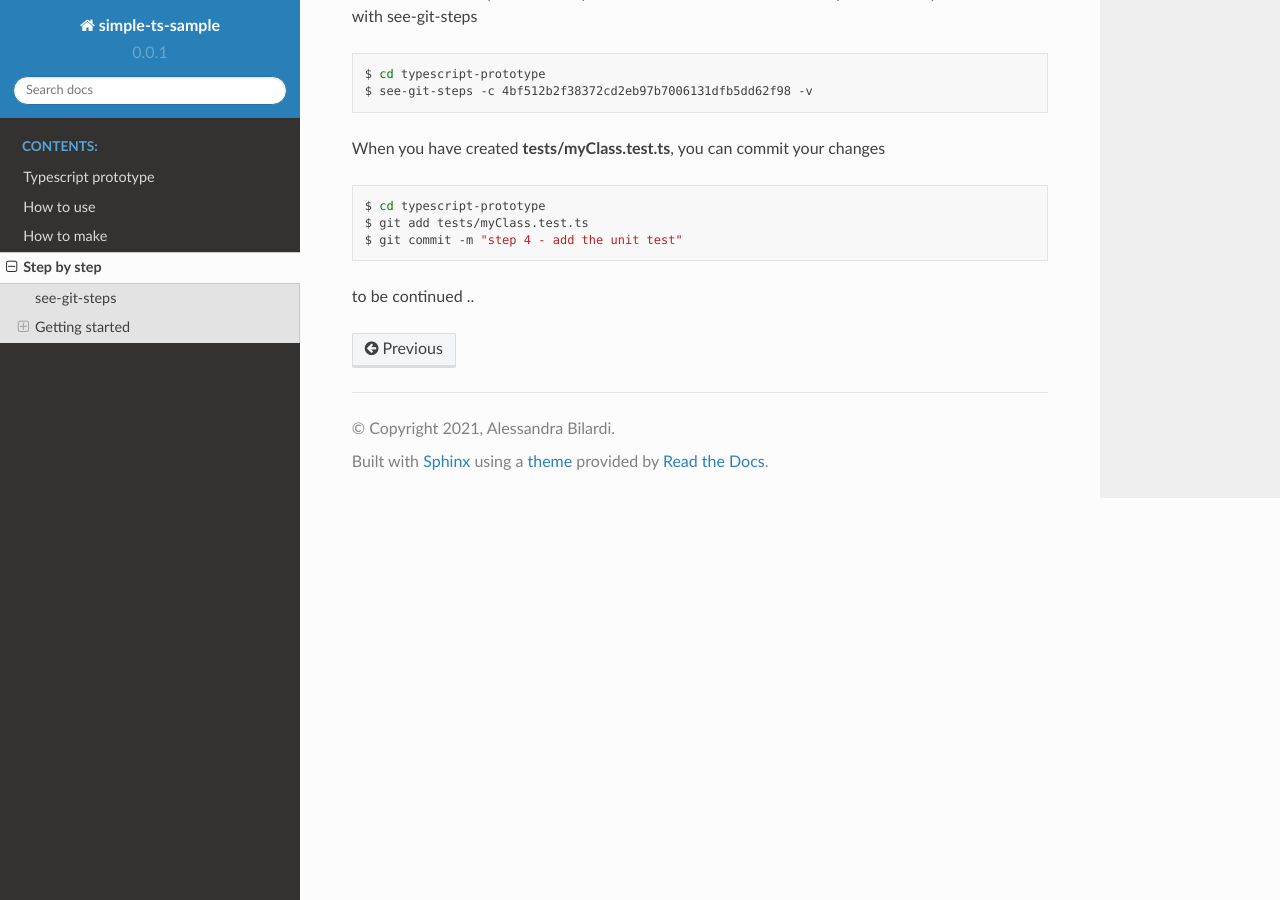
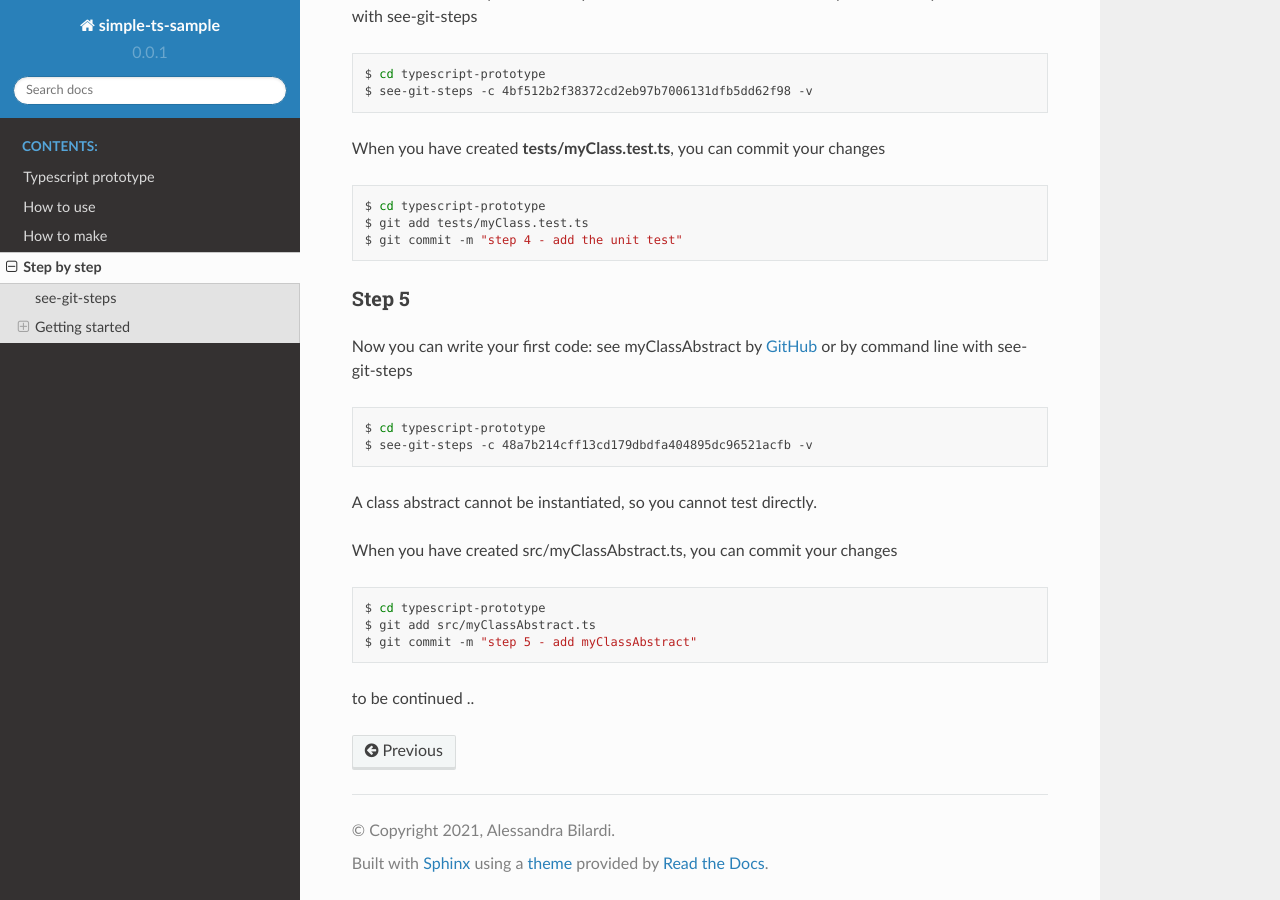
Before and after one commit to bilardi/typescript-prototype, a Sphinx documentation site: the page built from docs/source/stepbystep.rst, in a window 1280 px wide and 900 px high, scrolled down 3724 px. Built offline with Sphinx 7.4.7 and the Read the Docs theme 2.0.0, drawn with Linux system fonts in a browser that asks for light colours.

Commit message:
Update documentation

```diff
--- a/docs/source/stepbystep.rst
+++ b/docs/source/stepbystep.rst
@@ -183,4 +183,24 @@ When you have created **tests/myClass.test.ts**, you can commit your changes
     $ git add tests/myClass.test.ts
     $ git commit -m "step 4 - add the unit test"
 
+Step 5
+******
+
+Now you can write your first code: see myClassAbstract by `GitHub <https://github.com/bilardi/python-prototype/commit/48a7b214cff13cd179dbdfa404895dc96521acfb>`_ or by command line with see-git-steps
+
+.. code-block:: bash
+
+    $ cd typescript-prototype
+    $ see-git-steps -c 48a7b214cff13cd179dbdfa404895dc96521acfb -v
+
+A class abstract cannot be instantiated, so you cannot test directly.
+
+When you have created src/myClassAbstract.ts, you can commit your changes
+
+.. code-block:: bash
+
+    $ cd typescript-prototype
+    $ git add src/myClassAbstract.ts
+    $ git commit -m "step 5 - add myClassAbstract"
+
 to be continued ..
```
